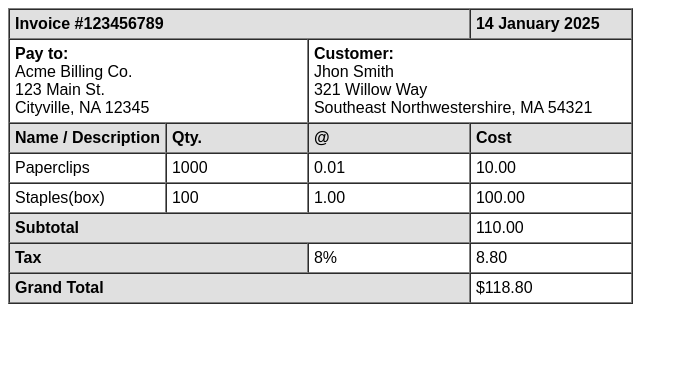
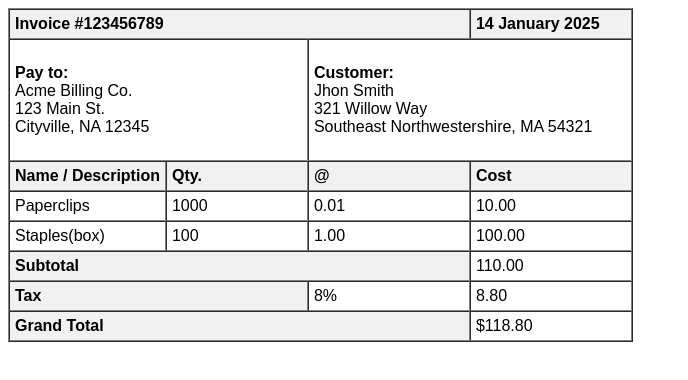
Before and after one commit to javgamma/htmlIntermedio, a plain HTML site: page index.html in a window 1280 px wide. Shown: the whole page, without its empty margins (0-688 px from the left). Drawn offline with Linux system fonts and the light colour scheme.

Commit message:
Modificacion de color, y darle un poco de altura a la segunda fila

```diff
--- a/index.html
+++ b/index.html
@@ -11,11 +11,11 @@
 
     <table border="1"  cellpadding="5" cellspacing="0"  style="font-family: 'Avenir', sans-serif;">
       <tr>
-        <td colspan="3" bgcolor=" #E0E0E0"  > <b>Invoice #123456789</b></td>
-        <td bgcolor="#E0E0E0" width="140"><b>14 January 2025</b></td>
+        <td colspan="3" bgcolor=" #f1f1f1"  > <b>Invoice #123456789</b></td>
+        <td bgcolor="#f1f1f1" width="140"><b>14 January 2025</b></td>
       </tr>
       <tr>
-        <td colspan="2">
+        <td colspan="2" height="110">
             <b>Pay to:</b><br>
             Acme Billing Co.<br>
             123 Main St.<br>
@@ -33,10 +33,10 @@
       <tr rowspan="2">
       </tr>
       <tr>
-        <td bgcolor="#E0E0E0"> <b>Name / Description</b></td>
-        <td bgcolor="#E0E0E0" width="130"><b> Qty. </b></td>
-        <td bgcolor="#E0E0E0"  width="150"><b> @ </b></td>
-        <td bgcolor="#E0E0E0"  width="150"><b> Cost </b></td>
+        <td bgcolor="#f1f1f1"> <b>Name / Description</b></td>
+        <td bgcolor="#f1f1f1" width="130"><b> Qty. </b></td>
+        <td bgcolor="#f1f1f1"  width="150"><b> @ </b></td>
+        <td bgcolor="#f1f1f1"  width="150"><b> Cost </b></td>
       </tr>
       <tr>
         <td>Paperclips</td>
@@ -51,18 +51,18 @@
         <td>100.00</td>
       </tr>
       <tr>
-        <td colspan="3" bgcolor="#E0E0E0"><b>Subtotal</b></td>
+        <td colspan="3" bgcolor="#f1f1f1"><b>Subtotal</b></td>
         <td>110.00</td>
 
       </tr>
       <tr>
-        <td colspan="2" bgcolor="#E0e0e0"><b>Tax</b></td>
+        <td colspan="2" bgcolor="#f1f1f1"><b>Tax</b></td>
         <td>8%</td>
         <td>8.80</td>
 
       </tr>
       <tr>
-        <td colspan="3" bgcolor="#E0E0E0"><b>Grand Total</b></td>
+        <td colspan="3" bgcolor="#f1f1f1"><b>Grand Total</b></td>
         <td>$118.80</td>
 
 
```
